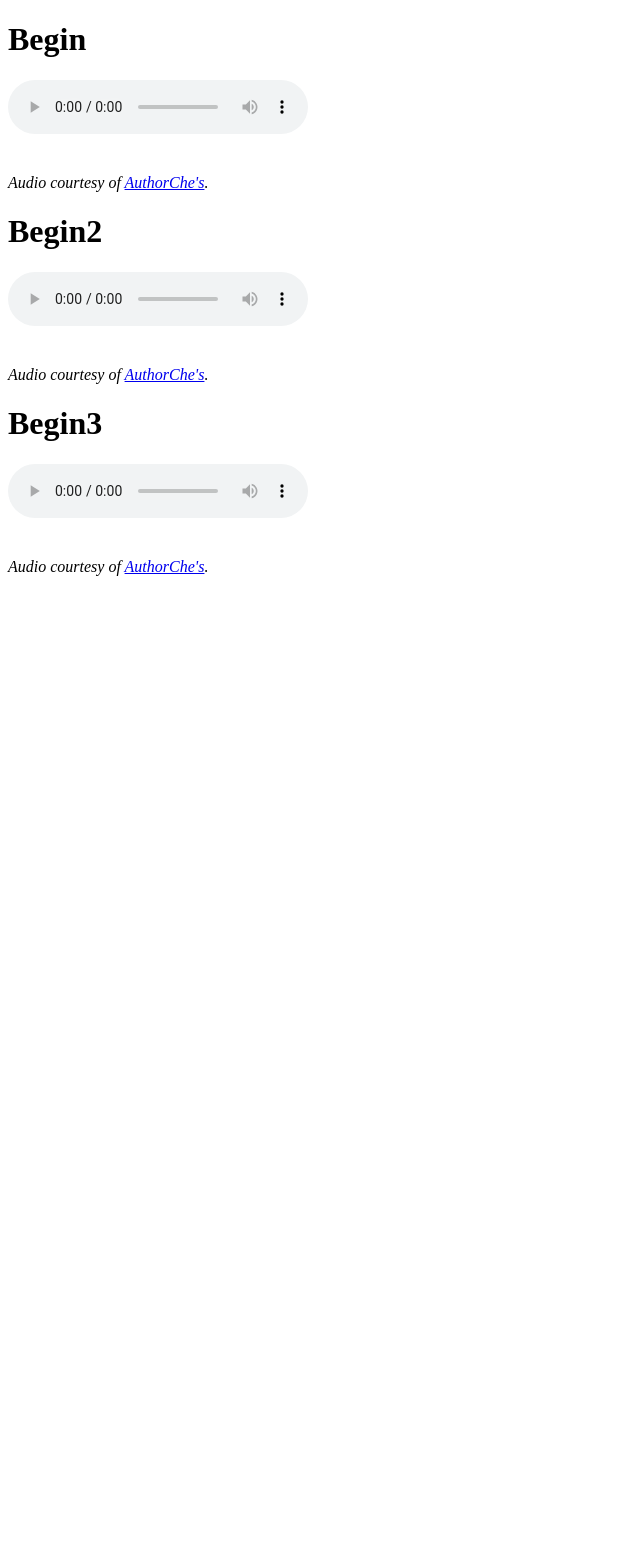
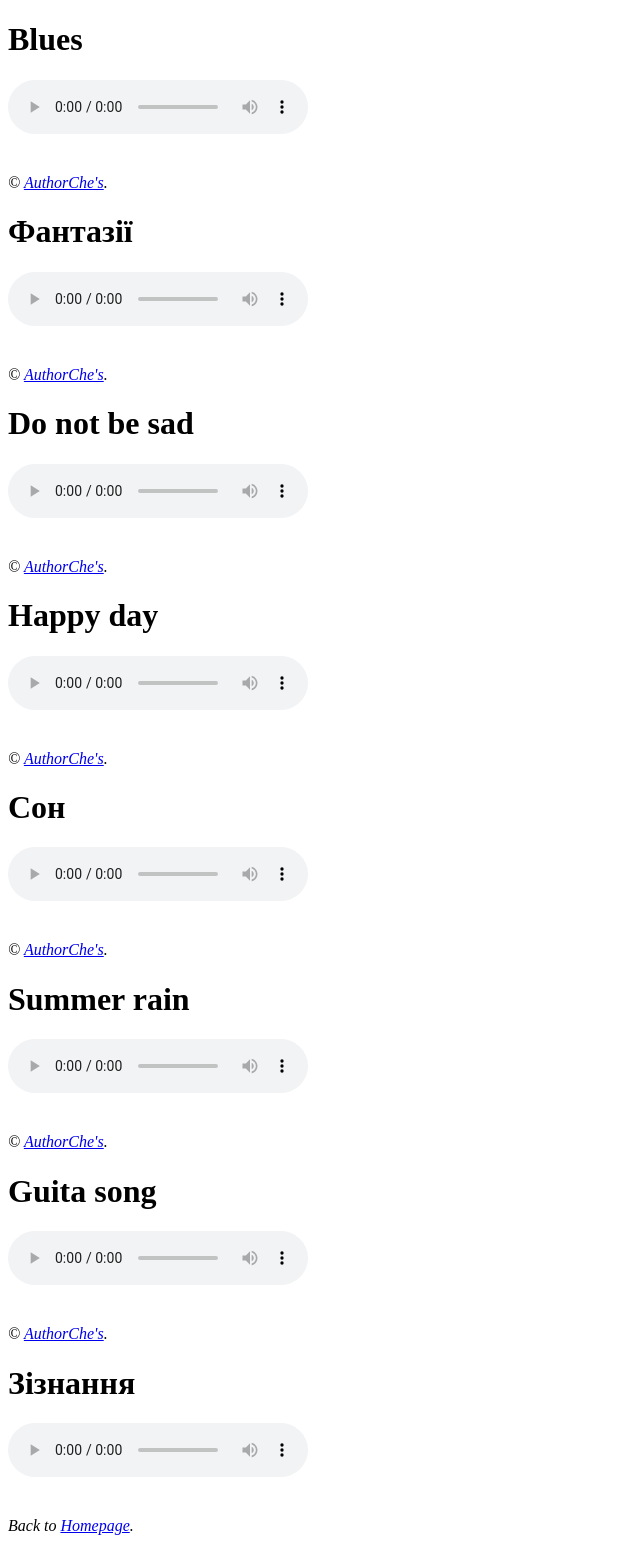
Before and after one commit to VadymYem/VadymYem.github.io, a plain HTML site: page test.html in a window 1280 px wide. Shown: the whole page, without its empty margins (0-640 px from the left). Before the commit the page ends 800 px from the top, so only its background shows below. Drawn offline with Linux system fonts and the light colour scheme.

Commit message:
Update test.html

```diff
--- a/test.html
+++ b/test.html
@@ -1,45 +1,109 @@
 <!DOCTYPE html>
 <html>
 <body>
-<h1>Begin</h1>
+<h1>Blues</h1>
 <audio controls>
-  <source src="test.ogg" type="audio/ogg">
-  <source src="test.mp3" type="audio/mpeg">
+  <source src="blues.ogg" type="audio/ogg">
+  <source src="blues.mp3" type="audio/mpeg">
 Your browser does not support the audio element.
 </audio>
 <i>
 <br>
 <br>
 <br>
-  Audio courtesy of
+©
 <a href="https://vadymyem.github.io/" target="_blank">AuthorChe's</a>.
-</i>
-  <h1>Begin2</h1>
+  </i>
+  <h1>Фантазії</h1>
 <audio controls>
-  <source src="test.ogg" type="audio/ogg">
-  <source src="test.mp3" type="audio/mpeg">
+  <source src="fantasy.ogg" type="audio/ogg">
+  <source src="fantasy.mp3" type="audio/mpeg">
 Your browser does not support the audio element.
 </audio>
 <i>
 <br>
 <br>
 <br>
-  Audio courtesy of
+©
 <a href="https://vadymyem.github.io/" target="_blank">AuthorChe's</a>.
 </i>
-  <h1>Begin3</h1>
+  <h1>Do not be sad</h1>
 <audio controls>
-  <source src="test.ogg" type="audio/ogg">
-  <source src="test.mp3" type="audio/mpeg">
+  <source src="Do_not_be_sad.ogg" type="audio/ogg">
+  <source src="Do_not_be_sad.mp3" type="audio/mpeg">
 Your browser does not support the audio element.
 </audio>
 <i>
 <br>
 <br>
 <br>
-  Audio courtesy of
+  ©
 <a href="https://vadymyem.github.io/" target="_blank">AuthorChe's</a>.
 </i>
-
+<h1>Happy day</h1>
+<audio controls>
+  <source src="happy_day.ogg" type="audio/ogg">
+  <source src="happy_day.mp3" type="audio/mpeg">
+Your browser does not support the audio element.
+</audio>
+<i>
+<br>
+<br>
+<br>
+  ©
+<a href="https://vadymyem.github.io/" target="_blank">AuthorChe's</a>.
+</i>
+<h1>Coн</h1>
+<audio controls>
+  <source src="dream.ogg" type="audio/ogg">
+  <source src="dream.mp3" type="audio/mpeg">
+Your browser does not support the audio element.
+</audio>
+<i>
+<br>
+<br>
+<br>
+  ©
+<a href="https://vadymyem.github.io/" target="_blank">AuthorChe's</a>.
+</i>
+<h1>Summer rain</h1>
+<audio controls>
+  <source src="Summer_rain.ogg" type="audio/ogg">
+  <source src="Summer_rain.mp3" type="audio/mpeg">
+Your browser does not support the audio element.
+</audio>
+<i>
+<br>
+<br>
+<br>
+  ©
+<a href="https://vadymyem.github.io/" target="_blank">AuthorChe's</a>.
+</i>
+<h1>Guita song</h1>
+<audio controls>
+  <source src="Guitar_song.ogg" type="audio/ogg">
+  <source src="Guitar_song.mp3" type="audio/mpeg">
+Your browser does not support the audio element.
+</audio>
+<i>
+<br>
+<br>
+<br>
+  ©
+<a href="https://vadymyem.github.io/" target="_blank">AuthorChe's</a>.
+</i>
+<h1>Зізнання</h1>
+<audio controls>
+  <source src="love.ogg" type="audio/ogg">
+  <source src="love.mp3" type="audio/mpeg">
+Your browser does not support the audio element.
+</audio>
+<i>
+<br>
+<br>
+<br>
+  Back to
+<a href="https://vadymyem.github.io/" target="_blank">Homepage</a>.
+</i>
 </body>
 </html>
```
